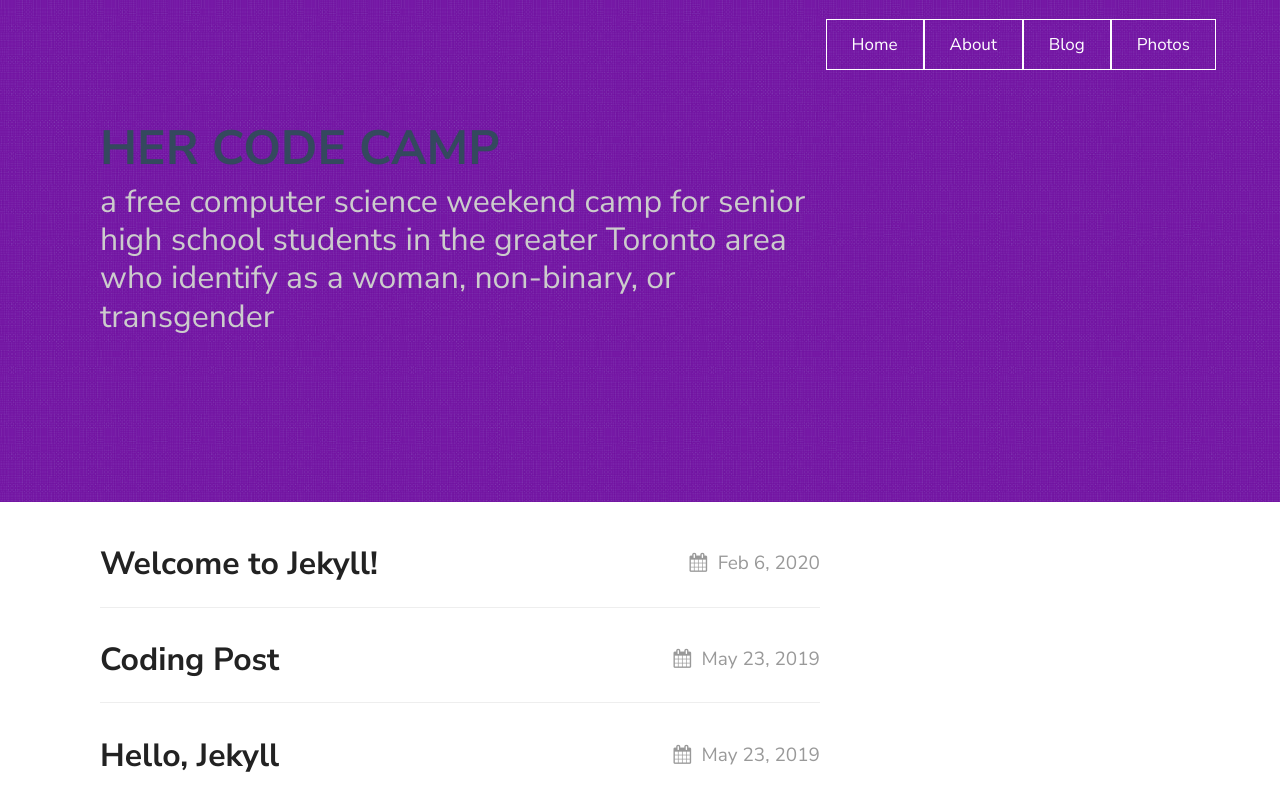
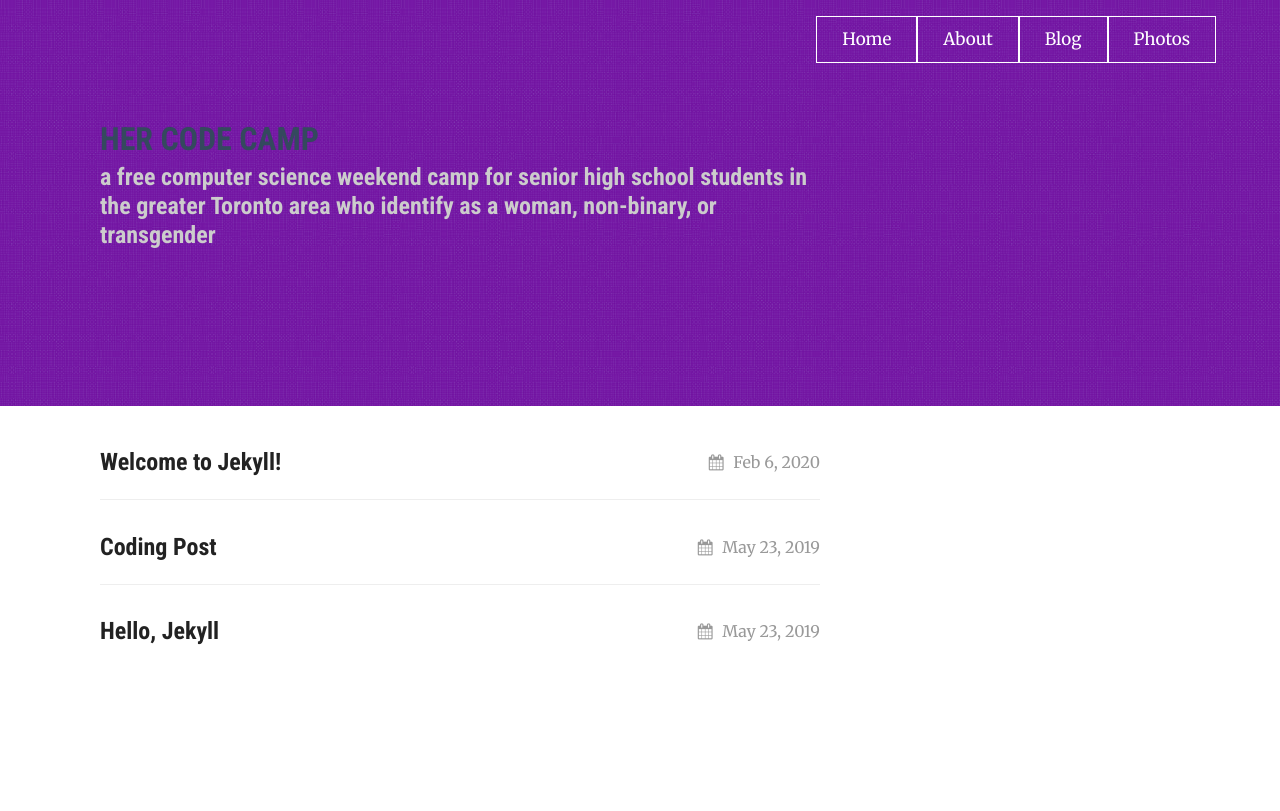
Before and after one commit to osmanshd/hercodecamp.github.io, a Jekyll site: the page built from blog.html, in a window 1280 px wide. Shown: the top 811 px of the page. Built offline with Jekyll 4.4.1, drawn with Linux system fonts in a browser that asks for light colours; nearby versions of some CDN libraries.

Commit message:
more content and style

```diff
--- a/_includes/head.html
+++ b/_includes/head.html
@@ -3,6 +3,10 @@
 <meta http-equiv="X-UA-Compatible" content="ie=edge" />
 <link
   href="https://fonts.googleapis.com/css?family=Nunito+Sans:400,400i,700&display=swap"
+  rel="stylesheet"
+/>
+<link
+  href="https://fonts.googleapis.com/css?family=Merriweather:400,400i|Roboto+Condensed:700&display=swap"
   rel="stylesheet"
 />
 <link
@@ -31,9 +35,6 @@
   rel="stylesheet"
   href="https://netdna.bootstrapcdn.com/font-awesome/4.0.3/css/font-awesome.css"
 />
-<!--[if lt IE 9]>
-  <script src="http://cdnjs.cloudflare.com/ajax/libs/html5shiv/3.7/html5shiv.min.js"></script>
-<![endif]-->
 
 <!--<![endif]-->
 <link rel="stylesheet" href="{{ "/assets/css/style.css" | relative_url }}">
--- a/_sass/ext/_fonts.scss
+++ b/_sass/ext/_fonts.scss
@@ -1,11 +1,11 @@
 @font-face {
-  font-family: 'fontello';
-  src: url('../font/fontello.eot?26793073');
-  src: url('../font/fontello.eot?26793073#iefix') format('embedded-opentype'),
-       url('../font/fontello.woff2?26793073') format('woff2'),
-       url('../font/fontello.woff?26793073') format('woff'),
-       url('../font/fontello.ttf?26793073') format('truetype'),
-       url('../font/fontello.svg?26793073#fontello') format('svg');
+  font-family: "fontello";
+  src: url("../font/fontello.eot?26793073");
+  src: url("../font/fontello.eot?26793073#iefix") format("embedded-opentype"),
+    url("../font/fontello.woff2?26793073") format("woff2"),
+    url("../font/fontello.woff?26793073") format("woff"),
+    url("../font/fontello.ttf?26793073") format("truetype"),
+    url("../font/fontello.svg?26793073#fontello") format("svg");
   font-weight: normal;
   font-style: normal;
 }
@@ -20,7 +20,8 @@
 }
 */
 
- [class^="icon-"]:before, [class*=" icon-"]:before {
+[class^="icon-"]:before,
+[class*=" icon-"]:before {
   font-family: "fontello";
   font-style: normal;
   font-weight: normal;
@@ -29,7 +30,7 @@
   display: inline-block;
   text-decoration: inherit;
   width: 1em;
-  margin-right: .2em;
+  margin-right: 0.2em;
   text-align: center;
   /* opacity: .8; */
 
@@ -42,7 +43,7 @@
 
   /* Animation center compensation - margins should be symmetric */
   /* remove if not needed */
-  margin-left: .2em;
+  margin-left: 0.2em;
 
   /* you can be more comfortable with increased icons size */
   /* font-size: 120%; */
@@ -55,7 +56,15 @@
   /* text-shadow: 1px 1px 1px rgba(127, 127, 127, 0.3); */
 }
 
-.icon-calendar:before { content: '\e800'; } /* '' */
-.icon-github-circled:before { content: '\f09b'; } /* '' */
-.icon-twitter-squared:before { content: '\f304'; } /* '' */
-.icon-linkedin-squared:before { content: '\f30c'; } /* '' */
+.icon-calendar:before {
+  content: "\e800";
+} /* '' */
+.icon-github-circled:before {
+  content: "\f09b";
+} /* '' */
+.icon-twitter-squared:before {
+  content: "\f304";
+} /* '' */
+.icon-linkedin-squared:before {
+  content: "\f30c";
+} /* '' */
--- a/_sass/pure_marketing.scss
+++ b/_sass/pure_marketing.scss
@@ -104,7 +104,6 @@
 
 .home-menu .pure-menu-heading {
   color: white;
-  font-weight: 400;
   font-size: 120%;
 }
 
@@ -142,10 +141,9 @@
 .splash {
   /* absolute center .splash within .splash-container */
   width: 80%;
-  height: 50%;
-  margin: auto;
+  margin: 10em auto;
   position: absolute;
-  top: 100px;
+  top: 0px;
   left: 0;
   bottom: 0;
   right: 0;
--- a/_sass/theme.scss
+++ b/_sass/theme.scss
@@ -3,6 +3,9 @@
 @import "begin";
 @import "syntax";
 @import "pure_marketing";
+
+$HCC_PURPLE: rgb(72, 87, 226);
+$HCC_YELLOW: #efeb26;
 
 $linkColor: #999;
 $mobileW: 768px;
@@ -20,8 +23,8 @@
 }
 
 body {
-  font-family: "Nunito Sans", sans-serif;
-  @include fluidType(16px, 19px);
+  font-family: "Merriweather", sans-serif;
+  // @include fluidType(16px, 19px);
   line-height: 1.55em;
   margin: 0;
   -webkit-font-smoothing: antialiased;
@@ -41,20 +44,22 @@
 h2,
 h3 {
   line-height: 1.2em;
+  font-family: "Roboto Condensed", sans-serif;
+  font-weight: 700;
 }
 
 h1 {
-  @include fluidType(36px, 48px);
+  // @include fluidType(36px, 48px);
 }
 
 h2 {
   font-weight: bold;
-  @include fluidType(28px, 32px);
+  // @include fluidType(28px, 32px);
 }
 
 h4 {
   font-weight: normal;
-  @include fluidType(18px, 20px);
+  // @include fluidType(18px, 20px);
 }
 
 figcaption {
@@ -257,11 +262,76 @@
   }
 }
 
+//
 // HCC styles
+//
+
+.splash {
+  h1 {
+    color: white;
+    font-family: "Roboto Condensed";
+    font-weight: 700;
+    font-size: 70px;
+  }
+  h2 {
+    font-family: Merriweather;
+    text-transform: lowercase;
+    font-size: 20px;
+    font-style: italic;
+    color: $HCC_YELLOW;
+  }
+}
+
+.pure-menu {
+  font-family: "Roboto Condensed", sans-serif;
+  font-weight: 700;
+}
+
+.homepage.splash-container {
+  background-color: $HCC_PURPLE;
+  color: white;
+  background-image: url("/assets/img/hercodecamp_bg.png");
+  background-size: cover;
+  font-family: "Roboto Condensed", sans-serif !important;
+  font-weight: 700;
+
+  .logo {
+    margin: auto;
+    width: 300px;
+    height: 300px;
+    background-image: url("/assets/img/hcc-logo-white-yellow.png");
+    background-size: contain;
+    background-repeat: no-repeat;
+    background-position: center;
+  }
+}
 
 .content {
   max-width: 960px;
   margin: 0 auto;
+}
+
+.pure-g [class*="pure-u"] {
+  font-family: Merriweather, serif !important;
+}
+
+.schedule-row {
+  div {
+    display: inline-block;
+    &:nth-child(1) {
+      width: 100px;
+      font-weight: bold;
+    }
+  }
+}
+
+.faq-item {
+  padding: 1em;
+  .q {
+    font-weight: bold;
+    font-size: 120%;
+    padding-bottom: 10px;
+  }
 }
 
 .panel-people {
@@ -296,11 +366,19 @@
   .group-photo {
     background-image: url("/assets/img/people/hcc-exec-group-photo.jpg");
     background-size: cover;
+    background-position: center;
+  }
+  .desc {
+    padding: 2em;
   }
 }
 
 .sponsors {
-  background-color: #8889f0;
+  background-color: $HCC_PURPLE;
+  h1 {
+    color: white;
+    text-align: center;
+  }
   .sponsor {
     min-height: 140px;
     max-width: 260px;
```
Also changed, not shown: index.md (+6 -3 lines), assets/img/hcc-logo-white-yellow.png (added), assets/img/hcc-logo-white-yellow.svg (added), 2 other files.
